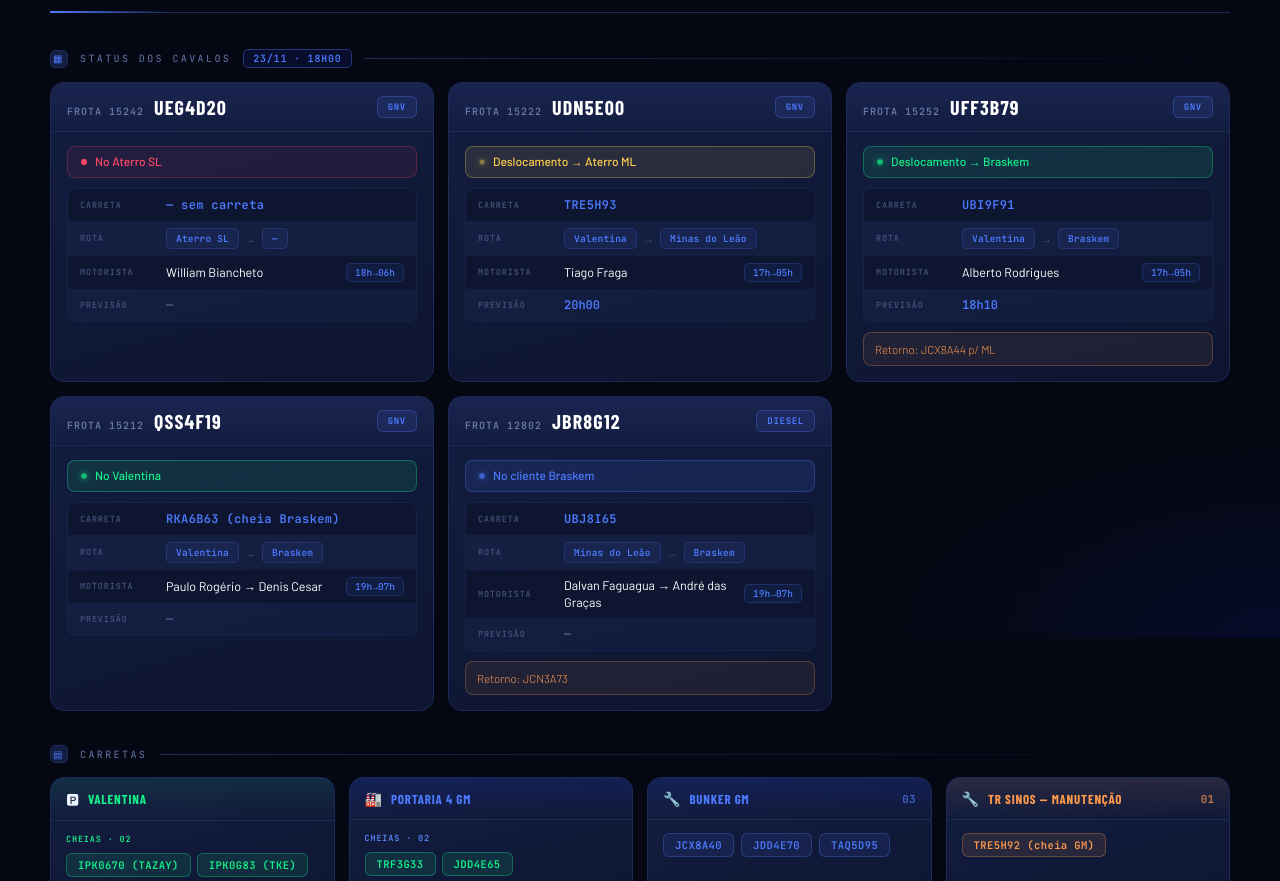
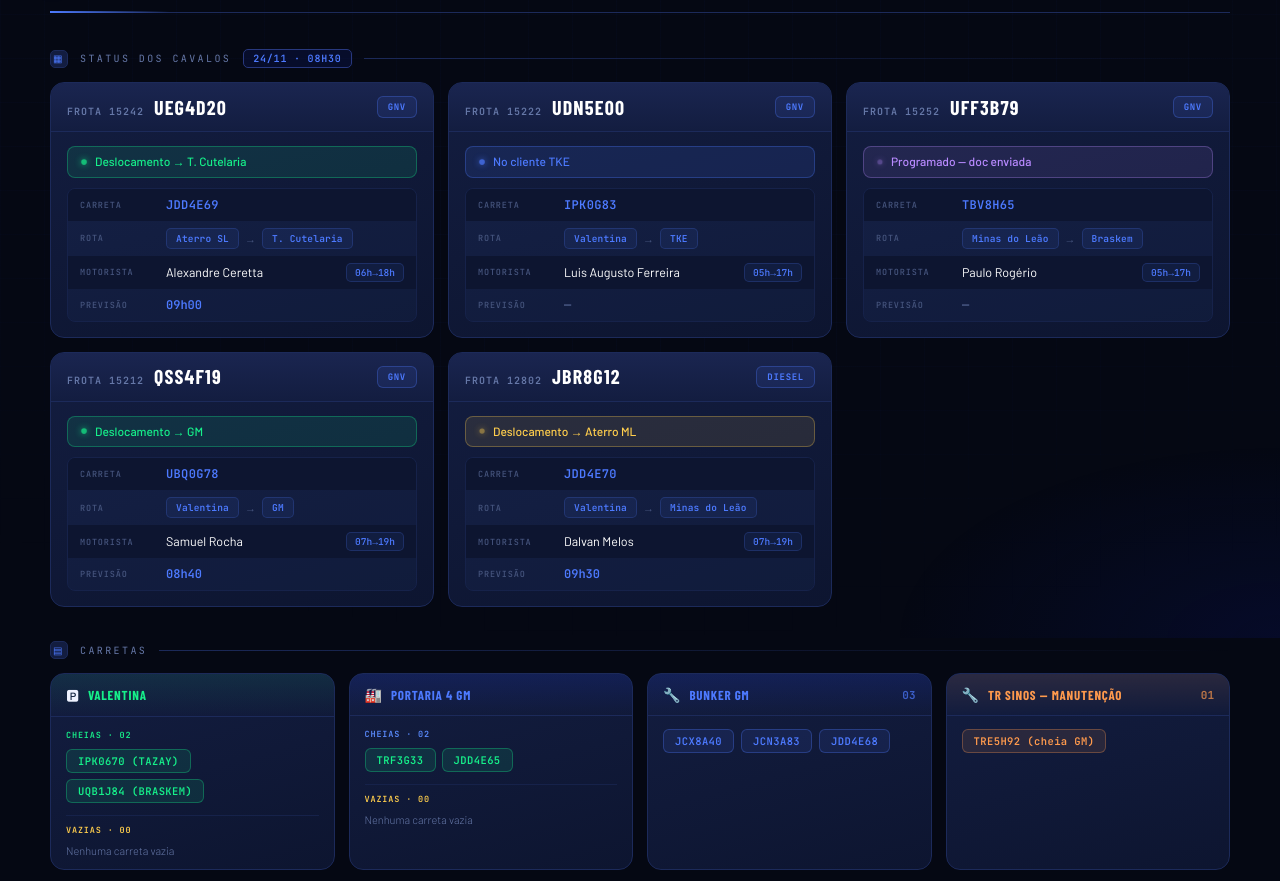
Before and after one commit to giovani-schiavon/Painel-Neogas, a plain HTML site: page index.html in a window 1280 px wide. Shown: the part 162-1043 px from the top of the page. Drawn offline with nearby package versions, Linux system fonts and the light colour scheme; a web font is replaced by a local one.

Commit message:
Add files via upload

```diff
--- a/index.html
+++ b/index.html
@@ -152,8 +152,8 @@ h1 .rs{color:var(--azul-br);}
 <div class="wrap">
 
   <div style="font-family:'JetBrains Mono',monospace;font-size:11px;font-weight:700;letter-spacing:.12em;text-transform:uppercase;color:var(--text2);background:rgba(77,122,255,.08);border:1px solid var(--border);border-radius:8px;padding:8px 16px;margin-bottom:18px;display:inline-block;">
-    🕐 Última Atualização — <span style="color:var(--branco);">23/11/2026 · 18h00</span>
-    <br><span style="font-size:9.5px;font-style:italic;font-weight:400;color:var(--muted);letter-spacing:.06em;">Próxima atualização prevista: 19h00</span>
+    🕐 Última Atualização — <span style="color:var(--branco);">24/11/2026 · 08h30</span>
+    <br><span style="font-size:9.5px;font-style:italic;font-weight:400;color:var(--muted);letter-spacing:.06em;">Próxima atualização prevista: 09h30</span>
   </div>
 
   <div class="header">
@@ -166,26 +166,26 @@ h1 .rs{color:var(--azul-br);}
     <div class="header-right">
       <div class="pills">
         <span class="pill pill-azul">5 cavalos</span>
-        <span class="pill pill-roxo">1 → Braskem · 1 no cliente Braskem</span>
-        <span class="pill pill-amarelo">1 vazio → ML · 1 no Valentina</span>
-        <span class="pill pill-verm">1 no SL</span>
+        <span class="pill pill-roxo">2 cheios → T. Cutelaria / GM</span>
+        <span class="pill pill-amarelo">1 vazio → ML · 1 no cliente TKE</span>
+        <span class="pill pill-verm">1 programado → Braskem</span>
       </div>
 
     </div>
   </div>
 
-  <div class="sec-label"><span class="ico">▦</span>Status dos Cavalos <span class="stamp">23/11 · 18h00</span></div>
-                                                                                                                                                                                                                                                                                                                                                                                                                                                                                                                                                                                                                                                                                                                                                                                                                                                                                                                                                                                                                                                                                                                                                                            <div class="grid">
+  <div class="sec-label"><span class="ico">▦</span>Status dos Cavalos <span class="stamp">24/11 · 08h30</span></div>
+                                                                                                                                                                                                                                                                                                                                                                                                                                                                                                                                                                                                                                                                                                                                                                                                                                                                                                                                                                                                                                                                                                                                                                              <div class="grid">
 
     <div class="card">
       <div class="card-head"><div class="head-id"><span class="frota">Frota 15242</span><span class="placa">UEG4D20</span></div><span class="comb-badge gnv">GNV</span></div>
       <div class="card-body">
-        <div class="status s-parado"><span class="pulse"></span>No Aterro SL</div>
+        <div class="status s-cheio"><span class="pulse"></span>Deslocamento → T. Cutelaria</div>
         <div class="info-rows">
-          <div class="irow"><span class="lbl">Carreta</span><span class="v mono" style="display:flex;align-items:center;gap:2px;">— sem carreta</span></div>
-          <div class="irow"><span class="lbl">Rota</span><div class="rota"><span class="rp rp-o">Aterro SL</span><span class="rp-arr">→</span><span class="rp rp-d">—</span></div></div>
-          <div class="irow mot-row"><span class="lbl">Motorista</span><span class="v mot">William Biancheto</span><span class="turno-chip">18h→06h</span></div>
-          <div class="irow"><span class="lbl">Previsão</span><span class="v prev none">—</span></div>
+          <div class="irow"><span class="lbl">Carreta</span><span class="v mono" style="display:flex;align-items:center;gap:2px;">JDD4E69</span></div>
+          <div class="irow"><span class="lbl">Rota</span><div class="rota"><span class="rp rp-o">Aterro SL</span><span class="rp-arr">→</span><span class="rp rp-d">T. Cutelaria</span></div></div>
+          <div class="irow mot-row"><span class="lbl">Motorista</span><span class="v mot">Alexandre Ceretta</span><span class="turno-chip">06h→18h</span></div>
+          <div class="irow"><span class="lbl">Previsão</span><span class="v prev">09h00</span></div>
         </div>
 
       </div>
@@ -194,12 +194,12 @@ h1 .rs{color:var(--azul-br);}
     <div class="card">
       <div class="card-head"><div class="head-id"><span class="frota">Frota 15222</span><span class="placa">UDN5E00</span></div><span class="comb-badge gnv">GNV</span></div>
       <div class="card-body">
-        <div class="status s-vazio"><span class="pulse"></span>Deslocamento → Aterro ML</div>
+        <div class="status s-cliente"><span class="pulse"></span>No cliente TKE</div>
         <div class="info-rows">
-          <div class="irow"><span class="lbl">Carreta</span><span class="v mono" style="display:flex;align-items:center;gap:2px;">TRE5H93</span></div>
-          <div class="irow"><span class="lbl">Rota</span><div class="rota"><span class="rp rp-o">Valentina</span><span class="rp-arr">→</span><span class="rp rp-d">Minas do Leão</span></div></div>
-          <div class="irow mot-row"><span class="lbl">Motorista</span><span class="v mot">Tiago Fraga</span><span class="turno-chip">17h→05h</span></div>
-          <div class="irow"><span class="lbl">Previsão</span><span class="v prev">20h00</span></div>
+          <div class="irow"><span class="lbl">Carreta</span><span class="v mono" style="display:flex;align-items:center;gap:2px;">IPK0G83</span></div>
+          <div class="irow"><span class="lbl">Rota</span><div class="rota"><span class="rp rp-o">Valentina</span><span class="rp-arr">→</span><span class="rp rp-d">TKE</span></div></div>
+          <div class="irow mot-row"><span class="lbl">Motorista</span><span class="v mot">Luis Augusto Ferreira</span><span class="turno-chip">05h→17h</span></div>
+          <div class="irow"><span class="lbl">Previsão</span><span class="v prev none">—</span></div>
         </div>
 
       </div>
@@ -208,26 +208,26 @@ h1 .rs{color:var(--azul-br);}
     <div class="card">
       <div class="card-head"><div class="head-id"><span class="frota">Frota 15252</span><span class="placa">UFF3B79</span></div><span class="comb-badge gnv">GNV</span></div>
       <div class="card-body">
-        <div class="status s-cheio"><span class="pulse"></span>Deslocamento → Braskem</div>
+        <div class="status s-programado"><span class="pulse"></span>Programado — doc enviada</div>
         <div class="info-rows">
-          <div class="irow"><span class="lbl">Carreta</span><span class="v mono" style="display:flex;align-items:center;gap:2px;">UBI9F91</span></div>
-          <div class="irow"><span class="lbl">Rota</span><div class="rota"><span class="rp rp-o">Valentina</span><span class="rp-arr">→</span><span class="rp rp-d">Braskem</span></div></div>
-          <div class="irow mot-row"><span class="lbl">Motorista</span><span class="v mot">Alberto Rodrigues</span><span class="turno-chip">17h→05h</span></div>
-          <div class="irow"><span class="lbl">Previsão</span><span class="v prev">18h10</span></div>
+          <div class="irow"><span class="lbl">Carreta</span><span class="v mono" style="display:flex;align-items:center;gap:2px;">TBV8H65</span></div>
+          <div class="irow"><span class="lbl">Rota</span><div class="rota"><span class="rp rp-o">Minas do Leão</span><span class="rp-arr">→</span><span class="rp rp-d">Braskem</span></div></div>
+          <div class="irow mot-row"><span class="lbl">Motorista</span><span class="v mot">Paulo Rogério</span><span class="turno-chip">05h→17h</span></div>
+          <div class="irow"><span class="lbl">Previsão</span><span class="v prev none">—</span></div>
         </div>
-        <div class="obs">Retorno: JCX8A44 p/ ML</div>
+
       </div>
     </div>
 
     <div class="card">
       <div class="card-head"><div class="head-id"><span class="frota">Frota 15212</span><span class="placa">QSS4F19</span></div><span class="comb-badge gnv">GNV</span></div>
       <div class="card-body">
-        <div class="status s-cheio"><span class="pulse"></span>No Valentina</div>
+        <div class="status s-cheio"><span class="pulse"></span>Deslocamento → GM</div>
         <div class="info-rows">
-          <div class="irow"><span class="lbl">Carreta</span><span class="v mono" style="display:flex;align-items:center;gap:2px;">RKA6B63 (cheia Braskem)</span></div>
-          <div class="irow"><span class="lbl">Rota</span><div class="rota"><span class="rp rp-o">Valentina</span><span class="rp-arr">→</span><span class="rp rp-d">Braskem</span></div></div>
-          <div class="irow mot-row"><span class="lbl">Motorista</span><span class="v mot">Paulo Rogério → Denis Cesar</span><span class="turno-chip">19h→07h</span></div>
-          <div class="irow"><span class="lbl">Previsão</span><span class="v prev none">—</span></div>
+          <div class="irow"><span class="lbl">Carreta</span><span class="v mono" style="display:flex;align-items:center;gap:2px;">UBQ0G78</span></div>
+          <div class="irow"><span class="lbl">Rota</span><div class="rota"><span class="rp rp-o">Valentina</span><span class="rp-arr">→</span><span class="rp rp-d">GM</span></div></div>
+          <div class="irow mot-row"><span class="lbl">Motorista</span><span class="v mot">Samuel Rocha</span><span class="turno-chip">07h→19h</span></div>
+          <div class="irow"><span class="lbl">Previsão</span><span class="v prev">08h40</span></div>
         </div>
 
       </div>
@@ -236,14 +236,14 @@ h1 .rs{color:var(--azul-br);}
     <div class="card">
       <div class="card-head"><div class="head-id"><span class="frota">Frota 12802</span><span class="placa">JBR8G12</span></div><span class="comb-badge diesel">Diesel</span></div>
       <div class="card-body">
-        <div class="status s-cliente"><span class="pulse"></span>No cliente Braskem</div>
+        <div class="status s-vazio"><span class="pulse"></span>Deslocamento → Aterro ML</div>
         <div class="info-rows">
-          <div class="irow"><span class="lbl">Carreta</span><span class="v mono" style="display:flex;align-items:center;gap:2px;">UBJ8I65</span></div>
-          <div class="irow"><span class="lbl">Rota</span><div class="rota"><span class="rp rp-o">Minas do Leão</span><span class="rp-arr">→</span><span class="rp rp-d">Braskem</span></div></div>
-          <div class="irow mot-row"><span class="lbl">Motorista</span><span class="v mot">Dalvan Faguagua → André das Graças</span><span class="turno-chip">19h→07h</span></div>
-          <div class="irow"><span class="lbl">Previsão</span><span class="v prev none">—</span></div>
+          <div class="irow"><span class="lbl">Carreta</span><span class="v mono" style="display:flex;align-items:center;gap:2px;">JDD4E70</span></div>
+          <div class="irow"><span class="lbl">Rota</span><div class="rota"><span class="rp rp-o">Valentina</span><span class="rp-arr">→</span><span class="rp rp-d">Minas do Leão</span></div></div>
+          <div class="irow mot-row"><span class="lbl">Motorista</span><span class="v mot">Dalvan Melos</span><span class="turno-chip">07h→19h</span></div>
+          <div class="irow"><span class="lbl">Previsão</span><span class="v prev">09h30</span></div>
         </div>
-        <div class="obs">Retorno: JCN3A73</div>
+
       </div>
     </div>
 
@@ -255,7 +255,7 @@ h1 .rs{color:var(--azul-br);}
       <div class="ccard-head" style="background:linear-gradient(180deg,rgba(30,200,120,.1),transparent);"><span class="ci">🅿</span><span class="ccard-title" style="color:var(--verde);">Valentina</span></div>
       <div style="padding:12px 15px;display:flex;flex-direction:column;gap:8px;">
         <div style="font-family:'JetBrains Mono',monospace;font-size:8.5px;letter-spacing:.1em;text-transform:uppercase;color:var(--verde);font-weight:600;">Cheias · 02</div>
-        <div style="display:flex;flex-wrap:wrap;gap:6px;margin-bottom:4px;"><span class="chip chip-cheia">IPK0670 (TAZAY)</span><span class="chip chip-cheia">IPK0G83 (TKE)</span></div>
+        <div style="display:flex;flex-wrap:wrap;gap:6px;margin-bottom:4px;"><span class="chip chip-cheia">IPK0670 (TAZAY)</span><span class="chip chip-cheia">UQB1J84 (BRASKEM)</span></div>
         <div style="height:.5px;background:var(--line);"></div>
         <div style="font-family:'JetBrains Mono',monospace;font-size:8.5px;letter-spacing:.1em;text-transform:uppercase;color:var(--amarelo);font-weight:600;">Vazias · 00</div>
         <div style="display:flex;flex-wrap:wrap;gap:6px;"><span style="color:var(--muted);font-size:11px;">Nenhuma carreta vazia</span></div>
@@ -275,8 +275,8 @@ h1 .rs{color:var(--azul-br);}
       <div class="ccard-head" style="background:linear-gradient(180deg,rgba(30,64,255,.12),transparent);"><span class="ci">🔧</span><span class="ccard-title" style="color:var(--azul-br);">Bunker GM</span><span class="ccard-count" style="color:var(--azul-br);">03</span></div>
       <div class="chips">
         <span class="chip" style="background:rgba(77,122,255,.1);color:var(--azul-br);border:1px solid rgba(77,122,255,.3);">JCX8A40</span>
-        <span class="chip" style="background:rgba(77,122,255,.1);color:var(--azul-br);border:1px solid rgba(77,122,255,.3);">JDD4E70</span>
-        <span class="chip" style="background:rgba(77,122,255,.1);color:var(--azul-br);border:1px solid rgba(77,122,255,.3);">TAQ5D95</span>
+        <span class="chip" style="background:rgba(77,122,255,.1);color:var(--azul-br);border:1px solid rgba(77,122,255,.3);">JCN3A83</span>
+        <span class="chip" style="background:rgba(77,122,255,.1);color:var(--azul-br);border:1px solid rgba(77,122,255,.3);">JDD4E68</span>
       </div>
     </div>
     <div class="ccard">
@@ -288,8 +288,8 @@ h1 .rs{color:var(--azul-br);}
     <div class="ccard">
       <div class="ccard-head" style="background:linear-gradient(180deg,rgba(30,200,120,.08),transparent);"><span class="ci">🏭</span><span class="ccard-title" style="color:var(--verde);">Braskem</span><span class="ccard-count" style="color:var(--verde);">02</span></div>
       <div class="chips">
-        <span class="chip chip-cheia">JCN3A73</span>
-        <span class="chip chip-cheia">JCX8A44</span>
+        <span class="chip chip-cheia">UBI9F91</span>
+        <span class="chip chip-cheia">RKA6B63</span>
       </div>
     </div>
   </div>
```
